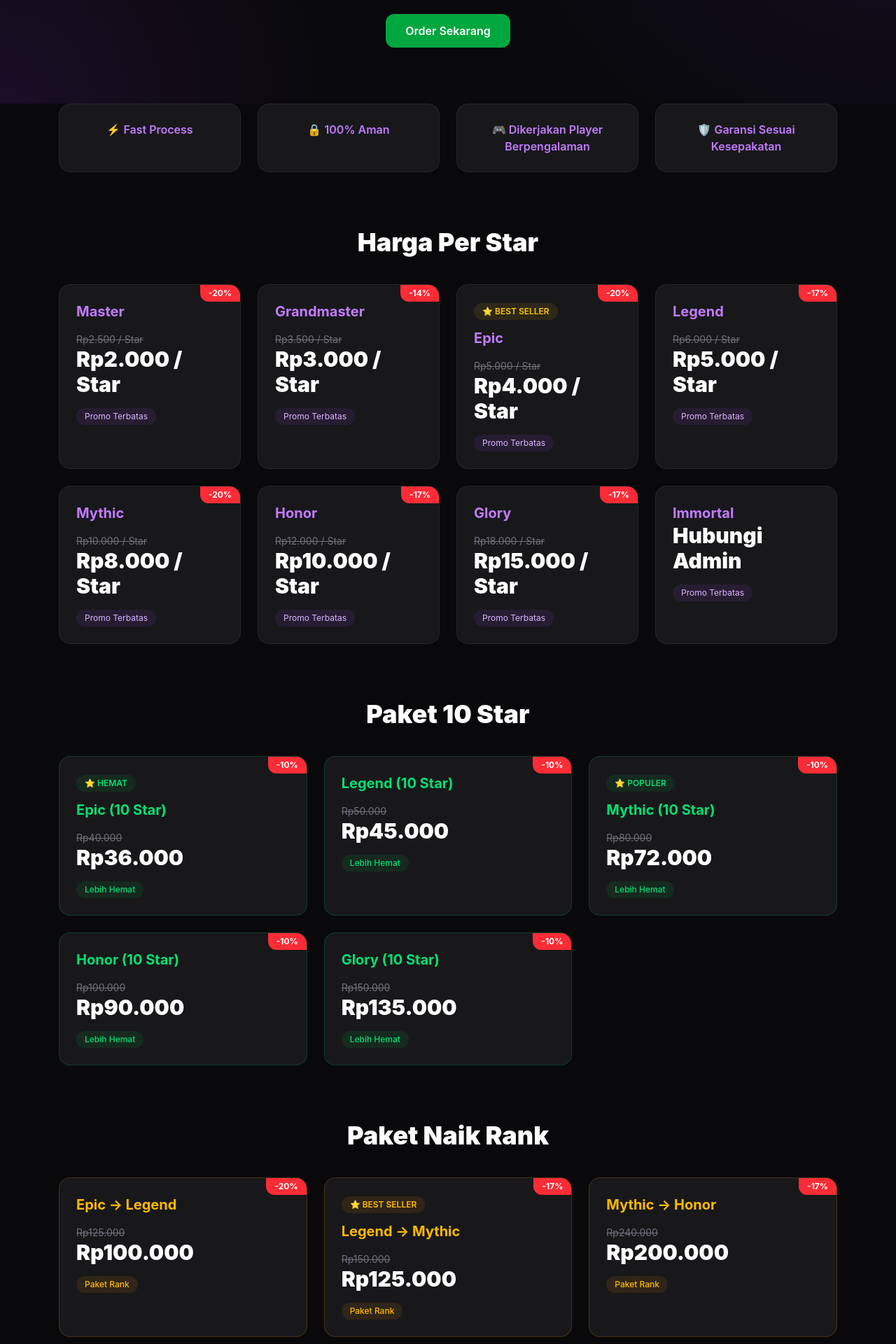
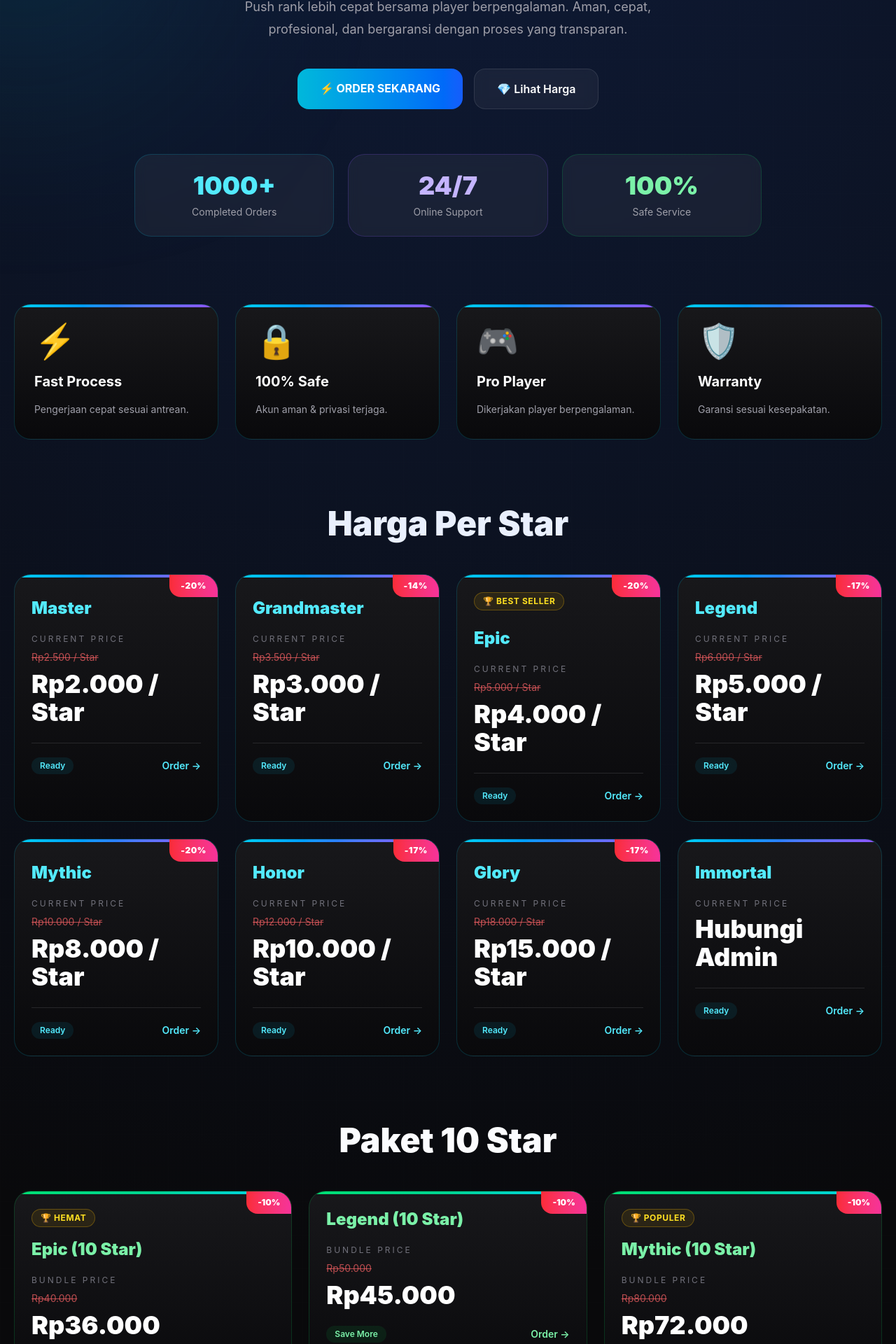
Before and after one commit to gabfalse/shigepedia, a React (Vite) app: page /joki in a window 1280 px wide. Shown: the part 381-2301 px from the top of the page at 70% size. Built offline with nearby package versions, Linux system fonts and the light colour scheme; no server answers.

Commit message:
chage theme

```diff
--- a/src/Pages/VisitorPage/JokiPage.jsx
+++ b/src/Pages/VisitorPage/JokiPage.jsx
@@ -27,10 +27,26 @@ export default function JokiPage() {
   ];
 
   const features = [
-    "⚡ Fast Process",
-    "🔒 100% Aman",
-    "🎮 Dikerjakan Player Berpengalaman",
-    "🛡️ Garansi Sesuai Kesepakatan",
+    {
+      icon: "⚡",
+      title: "Fast Process",
+      desc: "Pengerjaan cepat sesuai antrean."
+    },
+    {
+      icon: "🔒",
+      title: "100% Safe",
+      desc: "Akun aman & privasi terjaga."
+    },
+    {
+      icon: "🎮",
+      title: "Pro Player",
+      desc: "Dikerjakan player berpengalaman."
+    },
+    {
+      icon: "🛡️",
+      title: "Warranty",
+      desc: "Garansi sesuai kesepakatan."
+    }
   ];
 
   const rules = [
@@ -43,217 +59,451 @@ export default function JokiPage() {
   ];
 
   return (
-    <section className="min-h-screen bg-zinc-950 text-white">
-      {/* Hero */}
-      <div className="relative overflow-hidden">
-        <div className="absolute inset-0 bg-[radial-gradient(circle_at_top_right,#7c3aed20,transparent_45%)]" />
-        <div className="absolute inset-0 bg-[radial-gradient(circle_at_bottom_left,#9333ea20,transparent_35%)]" />
+    <section className="relative min-h-screen overflow-hidden bg-zinc-950 text-white">
 
-        <div className="relative mx-auto max-w-7xl px-5 py-20 text-center">
-          <span className="rounded-full border border-amber-500/30 bg-amber-500/10 px-4 py-2 text-sm text-amber-400">
-            SHIGE CREW
+      {/* Background */}
+      <div className="absolute inset-0 bg-[radial-gradient(circle_at_top,#2563eb33,transparent_45%)]" />
+      <div className="absolute inset-0 bg-[radial-gradient(circle_at_bottom,#7c3aed33,transparent_45%)]" />
+
+      <div className="absolute -left-40 top-0 h-96 w-96 rounded-full bg-cyan-500/20 blur-[140px]" />
+
+      <div className="absolute -right-40 bottom-0 h-[28rem] w-[28rem] rounded-full bg-violet-500/20 blur-[160px]" />
+
+      <div className="absolute inset-0 bg-[linear-gradient(rgba(255,255,255,.03)_1px,transparent_1px),linear-gradient(90deg,rgba(255,255,255,.03)_1px,transparent_1px)] bg-[size:48px_48px] opacity-20" />
+
+      {/* ================= HERO ================= */}
+
+      <div className="relative mx-auto max-w-7xl px-5 py-24">
+
+        <div className="mx-auto max-w-4xl text-center">
+
+          <span className="inline-flex rounded-full border border-cyan-400/20 bg-cyan-500/10 px-5 py-2 text-sm font-semibold tracking-wider text-cyan-300">
+            ⚔ SHIGE BOOSTING SERVICE
           </span>
 
-          <h1 className="mt-6 text-5xl font-black md:text-7xl">
+          <h1 className="mt-8 bg-gradient-to-r from-cyan-300 via-white to-violet-300 bg-clip-text text-6xl font-black text-transparent md:text-8xl">
             JOKI BY SHIGE
           </h1>
 
-          <p className="mx-auto mt-6 max-w-2xl text-lg leading-8 text-zinc-400">
-            Naik rank lebih cepat bersama player berpengalaman.
-            Aman, cepat, profesional, dan bergaransi.
+          <p className="mx-auto mt-8 max-w-2xl text-lg leading-8 text-zinc-400">
+            Push rank lebih cepat bersama player berpengalaman.
+            Aman, cepat, profesional, dan bergaransi dengan
+            proses yang transparan.
           </p>
 
-          <a
-            href="https://wa.me/6285162651533"
-            target="_blank"
-            rel="noopener noreferrer"
-            className="mt-8 inline-flex rounded-xl bg-green-600 px-7 py-3 font-semibold transition hover:bg-green-700"
-          >
-            Order Sekarang
-          </a>
+          <div className="mt-10 flex flex-wrap justify-center gap-4">
+
+            <a
+              href="https://wa.me/6285162651533"
+              target="_blank"
+              rel="noopener noreferrer"
+              className="rounded-2xl bg-gradient-to-r from-cyan-500 to-blue-600 px-8 py-4 font-bold transition hover:-translate-y-1 hover:shadow-[0_0_30px_rgba(34,211,238,.4)]"
+            >
+              ⚡ ORDER SEKARANG
+            </a>
+
+            <a
+              href="#harga"
+              className="rounded-2xl border border-white/10 bg-white/5 px-8 py-4 font-semibold backdrop-blur transition hover:border-cyan-400"
+            >
+              💎 Lihat Harga
+            </a>
+
+          </div>
+
+          {/* Stats */}
+
+          <div className="mt-16 grid gap-5 sm:grid-cols-3">
+
+            <div className="rounded-3xl border border-cyan-500/20 bg-white/5 p-6 backdrop-blur">
+
+              <h3 className="text-4xl font-black text-cyan-300">
+                1000+
+              </h3>
+
+              <p className="mt-2 text-sm text-zinc-400">
+                Completed Orders
+              </p>
+
+            </div>
+
+            <div className="rounded-3xl border border-violet-500/20 bg-white/5 p-6 backdrop-blur">
+
+              <h3 className="text-4xl font-black text-violet-300">
+                24/7
+              </h3>
+
+              <p className="mt-2 text-sm text-zinc-400">
+                Online Support
+              </p>
+
+            </div>
+
+            <div className="rounded-3xl border border-green-500/20 bg-white/5 p-6 backdrop-blur">
+
+              <h3 className="text-4xl font-black text-green-300">
+                100%
+              </h3>
+
+              <p className="mt-2 text-sm text-zinc-400">
+                Safe Service
+              </p>
+
+            </div>
+
+          </div>
+
         </div>
+
       </div>
 
-      {/* Features */}
-      <div className="mx-auto grid max-w-6xl gap-6 px-5 md:grid-cols-2 lg:grid-cols-4">
+      {/* ================= FEATURES ================= */}
+
+      <div className="relative mx-auto grid max-w-7xl gap-6 px-5 md:grid-cols-2 lg:grid-cols-4">
+
         {features.map((item) => (
+
           <div
-            key={item}
-            className="rounded-2xl border border-zinc-800 bg-zinc-900 p-6 text-center"
+            key={item.title}
+            className="group relative overflow-hidden rounded-3xl border border-cyan-500/20 bg-gradient-to-b from-zinc-900 to-zinc-950 p-7 transition-all duration-300 hover:-translate-y-2 hover:border-cyan-400 hover:shadow-[0_0_30px_rgba(34,211,238,.25)]"
           >
-            <h3 className="font-semibold text-purple-400">{item}</h3>
+
+            <div className="absolute inset-x-0 top-0 h-1 bg-gradient-to-r from-cyan-400 via-blue-500 to-violet-500" />
+
+            <div className="text-5xl">
+              {item.icon}
+            </div>
+
+            <h3 className="mt-5 text-xl font-bold">
+              {item.title}
+            </h3>
+
+            <p className="mt-3 text-sm leading-7 text-zinc-400">
+              {item.desc}
+            </p>
+
           </div>
+
         ))}
+
       </div>
 
-      {/* Harga Per Star */}
-      <div className="mx-auto max-w-6xl px-5 py-20">
-        <h2 className="mb-10 text-center text-4xl font-black">
+      {/* ================= HARGA PER STAR ================= */}
+
+      <div
+        id="harga"
+        className="mx-auto max-w-7xl px-5 py-24"
+      >
+
+        <h2 className="mb-12 text-center text-5xl font-black">
           Harga Per Star
         </h2>
 
         <div className="grid gap-6 md:grid-cols-2 lg:grid-cols-4">
           {prices.map((item) => (
-            <div
-              key={item.rank}
-              className="relative overflow-hidden rounded-2xl border border-zinc-800 bg-zinc-900 p-6 transition duration-300 hover:-translate-y-1 hover:border-purple-500"
-            >
-              {item.discount && (
-                <div className="absolute right-0 top-0 rounded-bl-xl bg-red-500 px-3 py-1 text-xs font-bold text-white">
-                  -{item.discount}
-                </div>
-              )}
+  <div
+    key={item.rank}
+    className="group relative overflow-hidden rounded-3xl border border-cyan-500/20 bg-gradient-to-b from-zinc-900 to-zinc-950 p-6 transition-all duration-300 hover:-translate-y-2 hover:border-cyan-400 hover:shadow-[0_0_40px_rgba(34,211,238,.25)]"
+  >
+    {/* Glow */}
+    <div className="absolute inset-x-0 top-0 h-1 bg-gradient-to-r from-cyan-400 via-blue-500 to-violet-500" />
 
-              {item.badge && (
-                <div className="mb-3 inline-flex rounded-full bg-yellow-500/10 px-3 py-1 text-xs font-semibold text-yellow-400">
-                  ⭐ {item.badge}
-                </div>
-              )}
+    {/* Discount */}
+    {item.discount && (
+      <div className="absolute right-0 top-0 rounded-bl-2xl bg-gradient-to-r from-red-500 to-pink-500 px-4 py-2 text-xs font-black tracking-wider text-white">
+        -{item.discount}
+      </div>
+    )}
 
-              <h3 className="text-xl font-bold text-purple-400">
-                {item.rank}
-              </h3>
+    {/* Badge */}
+    {item.badge && (
+      <span className="mb-4 inline-flex rounded-full border border-yellow-500/30 bg-yellow-500/10 px-3 py-1 text-xs font-bold tracking-wider text-yellow-300">
+        🏆 {item.badge}
+      </span>
+    )}
 
-              {item.oldPrice && (
-                <p className="mt-4 text-sm text-zinc-500 line-through">
-                  {item.oldPrice}
-                </p>
-              )}
+    <h3 className="mt-2 text-2xl font-black text-cyan-300">
+      {item.rank}
+    </h3>
 
-              <p className="text-3xl font-black">{item.price}</p>
+    <p className="mt-5 text-xs uppercase tracking-[0.25em] text-zinc-500">
+      Current Price
+    </p>
 
-              <span className="mt-4 inline-flex rounded-full bg-purple-500/10 px-3 py-1 text-xs text-purple-300">
-                Promo Terbatas
-              </span>
-            </div>
-          ))}
+    {item.oldPrice && (
+      <p className="mt-2 text-sm text-red-400/70 line-through">
+        {item.oldPrice}
+      </p>
+    )}
+
+    <p className="mt-2 text-4xl font-black text-white">
+      {item.price}
+    </p>
+
+    <div className="mt-6 h-px bg-zinc-800" />
+
+    <div className="mt-5 flex items-center justify-between">
+
+      <span className="rounded-full bg-cyan-500/10 px-3 py-1 text-xs font-semibold text-cyan-300">
+        Ready
+      </span>
+
+      <a
+        href="https://wa.me/6285162651533"
+        target="_blank"
+        rel="noopener noreferrer"
+        className="text-sm font-semibold text-cyan-300 transition hover:text-cyan-200"
+      >
+        Order →
+      </a>
+
+    </div>
+
+  </div>
+))}
         </div>
       </div>
 
-      {/* Paket 10 Star */}
-      <div className="mx-auto max-w-6xl px-5 pb-20">
-        <h2 className="mb-10 text-center text-4xl font-black">
+      {/* ================= PAKET 10 STAR ================= */}
+
+      <div className="mx-auto max-w-7xl px-5 pb-24">
+
+        <h2 className="mb-12 text-center text-5xl font-black">
           Paket 10 Star
         </h2>
 
-        <div className="grid gap-6 md:grid-cols-2 lg:grid-cols-3">
-          {package10.map((item) => (
-            <div
-              key={item.title}
-              className="relative overflow-hidden rounded-2xl border border-green-500/20 bg-zinc-900 p-6 transition duration-300 hover:-translate-y-1 hover:border-green-500"
-            >
-              <div className="absolute right-0 top-0 rounded-bl-xl bg-red-500 px-3 py-1 text-xs font-bold text-white">
-                -{item.discount}
-              </div>
+        <div className="grid gap-6 md:grid-cols-2 lg:grid-cols-3">{package10.map((item) => (
+  <div
+    key={item.title}
+    className="group relative overflow-hidden rounded-3xl border border-green-500/20 bg-gradient-to-b from-zinc-900 to-zinc-950 p-6 transition-all duration-300 hover:-translate-y-2 hover:border-green-400 hover:shadow-[0_0_40px_rgba(34,197,94,.25)]"
+  >
+    <div className="absolute inset-x-0 top-0 h-1 bg-gradient-to-r from-green-400 via-emerald-400 to-cyan-400" />
 
-              {item.badge && (
-                <div className="mb-3 inline-flex rounded-full bg-green-500/10 px-3 py-1 text-xs font-semibold text-green-400">
-                  ⭐ {item.badge}
-                </div>
-              )}
+    <div className="absolute right-0 top-0 rounded-bl-2xl bg-gradient-to-r from-red-500 to-pink-500 px-4 py-2 text-xs font-black text-white">
+      -{item.discount}
+    </div>
 
-              <h3 className="text-xl font-bold text-green-400">
-                {item.title}
-              </h3>
+    {item.badge && (
+      <span className="mb-4 inline-flex rounded-full border border-yellow-500/30 bg-yellow-500/10 px-3 py-1 text-xs font-bold tracking-wider text-yellow-300">
+        🏆 {item.badge}
+      </span>
+    )}
 
-              <p className="mt-4 text-sm text-zinc-500 line-through">
-                {item.oldPrice}
-              </p>
+    <h3 className="text-2xl font-black text-green-300">
+      {item.title}
+    </h3>
 
-              <p className="text-3xl font-black text-white">
-                {item.price}
-              </p>
+    <p className="mt-5 text-xs uppercase tracking-[0.25em] text-zinc-500">
+      Bundle Price
+    </p>
 
-              <span className="mt-4 inline-flex rounded-full bg-green-500/10 px-3 py-1 text-xs font-medium text-green-400">
-                Lebih Hemat
-              </span>
-            </div>
-          ))}
-        </div>
+    <p className="mt-2 text-sm text-red-400/70 line-through">
+      {item.oldPrice}
+    </p>
+
+    <p className="mt-2 text-4xl font-black text-white">
+      {item.price}
+    </p>
+
+    <div className="mt-6 flex items-center justify-between">
+      <span className="rounded-full bg-green-500/10 px-3 py-1 text-xs font-semibold text-green-300">
+        Save More
+      </span>
+
+      <a
+        href="https://wa.me/6285162651533"
+        target="_blank"
+        rel="noopener noreferrer"
+        className="text-sm font-semibold text-green-300 transition hover:text-green-200"
+      >
+        Order →
+      </a>
+    </div>
+  </div>
+))}        </div>
       </div>
 
-      {/* Paket Rank */}
-      <div className="mx-auto max-w-6xl px-5 pb-20">
-        <h2 className="mb-10 text-center text-4xl font-black">
+      {/* ================= PAKET RANK ================= */}
+
+      <div className="mx-auto max-w-7xl px-5 pb-24">
+
+        <h2 className="mb-12 text-center text-5xl font-black">
           Paket Naik Rank
         </h2>
 
-        <div className="grid gap-6 md:grid-cols-2 lg:grid-cols-3">
-          {rankPackages.map((item) => (
-            <div
-              key={item.title}
-              className="relative overflow-hidden rounded-2xl border border-amber-500/20 bg-zinc-900 p-6 transition duration-300 hover:-translate-y-1 hover:border-amber-500"
-            >
-              {item.discount && (
-                <div className="absolute right-0 top-0 rounded-bl-xl bg-red-500 px-3 py-1 text-xs font-bold text-white">
-                  -{item.discount}
+        <div className="grid gap-6 md:grid-cols-2 lg:grid-cols-3">{rankPackages.map((item) => (
+  <div
+    key={item.title}
+    className="group relative overflow-hidden rounded-3xl border border-amber-500/20 bg-gradient-to-b from-zinc-900 to-zinc-950 p-6 transition-all duration-300 hover:-translate-y-2 hover:border-amber-400 hover:shadow-[0_0_40px_rgba(251,191,36,.25)]"
+  >
+    <div className="absolute inset-x-0 top-0 h-1 bg-gradient-to-r from-yellow-400 via-amber-400 to-orange-500" />
+
+    {item.discount && (
+      <div className="absolute right-0 top-0 rounded-bl-2xl bg-gradient-to-r from-red-500 to-pink-500 px-4 py-2 text-xs font-black text-white">
+        -{item.discount}
+      </div>
+    )}
+
+    {item.badge && (
+      <span className="mb-4 inline-flex rounded-full border border-yellow-500/30 bg-yellow-500/10 px-3 py-1 text-xs font-bold tracking-wider text-yellow-300">
+        👑 {item.badge}
+      </span>
+    )}
+
+    <h3 className="text-2xl font-black text-amber-300">
+      {item.title}
+    </h3>
+
+    <p className="mt-5 text-xs uppercase tracking-[0.25em] text-zinc-500">
+      Package Price
+    </p>
+
+    {item.oldPrice && (
+      <p className="mt-2 text-sm text-red-400/70 line-through">
+        {item.oldPrice}
+      </p>
+    )}
+
+    <p className="mt-2 text-4xl font-black text-white">
+      {item.price}
+    </p>
+
+    <div className="mt-6 flex items-center justify-between">
+      <span className="rounded-full bg-amber-500/10 px-3 py-1 text-xs font-semibold text-amber-300">
+        Rank Boost
+      </span>
+
+      <a
+        href="https://wa.me/6285162651533"
+        target="_blank"
+        rel="noopener noreferrer"
+        className="text-sm font-semibold text-amber-300 transition hover:text-amber-200"
+      >
+        Order →
+      </a>
+    </div>
+  </div>
+))}</div></div>
+
+      {/* ================= RULES ================= */}
+
+      <div className="mx-auto max-w-6xl px-5 pb-24">
+
+        <div className="relative overflow-hidden rounded-[32px] border border-cyan-500/20 bg-gradient-to-b from-zinc-900 to-zinc-950 p-8">
+
+          <div className="absolute inset-x-0 top-0 h-1 bg-gradient-to-r from-cyan-400 via-blue-500 to-violet-500" />
+
+          <h2 className="text-center text-4xl font-black">
+            📜 Rules & Information
+          </h2>
+
+          <p className="mx-auto mt-4 max-w-2xl text-center text-zinc-400">
+            Mohon membaca seluruh ketentuan sebelum melakukan order
+            agar proses berjalan lancar.
+          </p>
+
+          <div className="mt-10 grid gap-5 md:grid-cols-2">
+
+            {rules.map((rule) => (
+              <div
+                key={rule}
+                className="flex items-start gap-4 rounded-2xl border border-white/5 bg-white/5 p-5 backdrop-blur"
+              >
+                <div className="flex h-10 w-10 items-center justify-center rounded-xl bg-green-500/10 text-green-400">
+                  ✔
                 </div>
-              )}
 
-              {item.badge && (
-                <div className="mb-3 inline-flex rounded-full bg-amber-500/10 px-3 py-1 text-xs font-semibold text-amber-400">
-                  ⭐ {item.badge}
-                </div>
-              )}
+                <p className="leading-7 text-zinc-300">
+                  {rule}
+                </p>
+              </div>
+            ))}
 
-              <h3 className="text-xl font-bold text-amber-400">
-                {item.title}
-              </h3>
+          </div>
 
-              {item.oldPrice && (
-                <p className="mt-4 text-sm text-zinc-500 line-through">
-                  {item.oldPrice}
-                </p>
-              )}
+        </div>
 
-              <p className="text-3xl font-black">{item.price}</p>
-
-              <span className="mt-4 inline-flex rounded-full bg-amber-500/10 px-3 py-1 text-xs font-medium text-amber-400">
-                Paket Rank
-              </span>
-            </div>
-          ))}
-        </div>
       </div>
 
-      {/* Rules */}
-      <div className="mx-auto max-w-5xl px-5 pb-20">
-        <div className="rounded-3xl border border-zinc-800 bg-zinc-900 p-8">
-          <h2 className="mb-6 text-3xl font-black">Rules Joki</h2>
+      {/* ================= CTA ================= */}
 
-          <ul className="space-y-4 text-zinc-300">
-            {rules.map((rule) => (
-              <li key={rule} className="flex items-start gap-3">
-                <span className="mt-1 text-green-400">✔</span>
-                <span>{rule}</span>
-              </li>
-            ))}
-          </ul>
+      <div className="mx-auto max-w-6xl px-5 pb-28">
+
+        <div className="relative overflow-hidden rounded-[36px] border border-cyan-500/20 bg-gradient-to-br from-cyan-500 via-blue-600 to-violet-700 p-10 md:p-14">
+
+          <div className="absolute -right-24 -top-24 h-60 w-60 rounded-full bg-white/10 blur-3xl" />
+
+          <div className="absolute -bottom-24 -left-24 h-60 w-60 rounded-full bg-white/10 blur-3xl" />
+
+          <div className="relative text-center">
+
+            <span className="rounded-full border border-white/20 bg-white/10 px-4 py-2 text-xs font-bold uppercase tracking-[0.3em] text-cyan-100">
+              Ready To Rank Up?
+            </span>
+
+            <h2 className="mt-8 text-4xl font-black md:text-6xl">
+              PUSH YOUR RANK
+              <br />
+              WITH SHIGE
+            </h2>
+
+            <p className="mx-auto mt-6 max-w-2xl text-lg leading-8 text-cyan-100/90">
+              Nikmati layanan joki profesional dengan proses cepat,
+              aman, dan dikerjakan oleh player berpengalaman.
+            </p>
+
+            <div className="mt-10 flex flex-wrap justify-center gap-4">
+
+              <a
+                href="https://wa.me/6285162651533"
+                target="_blank"
+                rel="noopener noreferrer"
+                className="rounded-2xl bg-white px-8 py-4 font-bold text-blue-700 transition-all duration-300 hover:-translate-y-1 hover:shadow-2xl"
+              >
+                ⚡ Order via WhatsApp
+              </a>
+
+              <a
+                href="#harga"
+                className="rounded-2xl border border-white/20 bg-white/10 px-8 py-4 font-semibold text-white backdrop-blur transition hover:bg-white/20"
+              >
+                💎 Lihat Daftar Harga
+              </a>
+
+            </div>
+
+          </div>
+
         </div>
+
       </div>
 
-      {/* CTA */}
-      <div className="mx-auto max-w-5xl px-5 pb-24">
-        <div className="rounded-3xl bg-gradient-to-r from-purple-600 to-fuchsia-600 p-10 text-center">
-          <h2 className="text-3xl font-black">
-            Siap Push Rank?
-          </h2>
+      {/* ================= FOOTER ================= */}
 
-          <p className="mt-4 text-purple-100">
-            Hubungi admin sekarang dan dapatkan pelayanan cepat,
-            aman, dan profesional.
+      <div className="border-t border-white/5 py-8">
+
+        <div className="mx-auto flex max-w-6xl flex-col items-center justify-between gap-4 px-5 text-center text-sm text-zinc-500 md:flex-row">
+
+          <p>
+            © {new Date().getFullYear()} SHIGE CREW • Joki Service
           </p>
 
-          <a
-            href="https://wa.me/6285162651533"
-            target="_blank"
-            rel="noopener noreferrer"
-            className="mt-8 inline-flex rounded-xl bg-white px-8 py-3 font-bold text-purple-700 transition hover:scale-105"
-          >
-            Order via WhatsApp
-          </a>
+          <div className="flex items-center gap-3">
+
+            <span className="rounded-full bg-green-500/10 px-3 py-1 text-xs font-semibold text-green-400">
+              🟢 Online
+            </span>
+
+            <span className="rounded-full bg-cyan-500/10 px-3 py-1 text-xs font-semibold text-cyan-400">
+              Secure Service
+            </span>
+
+          </div>
+
         </div>
+
       </div>
+
     </section>
   );
 }
```
Also changed, not shown: src/Pages/VisitorPage/LandingPage.jsx (+104 -37 lines).
